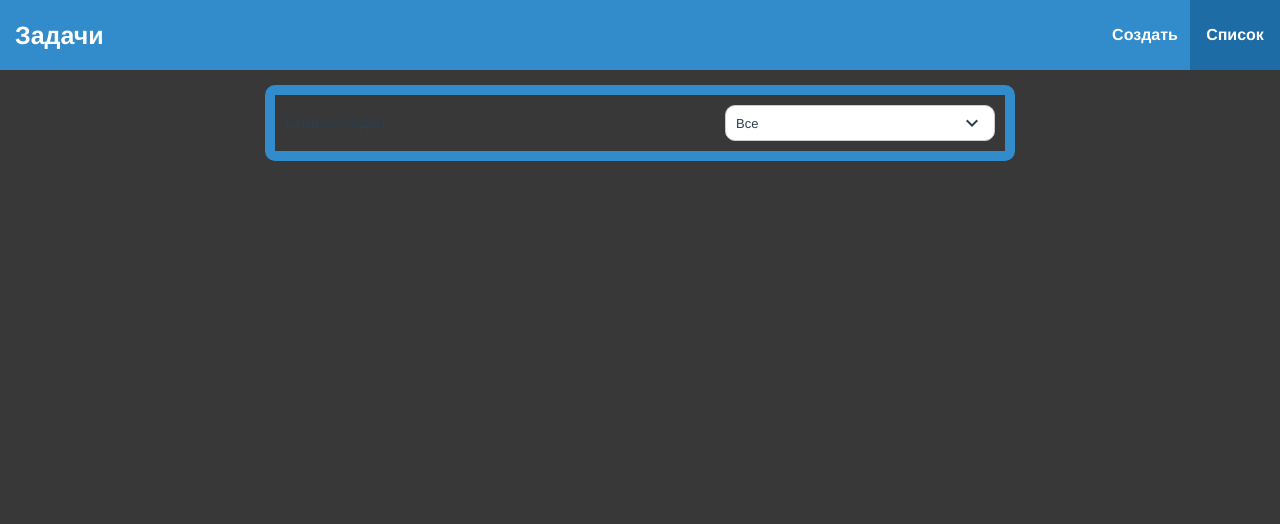
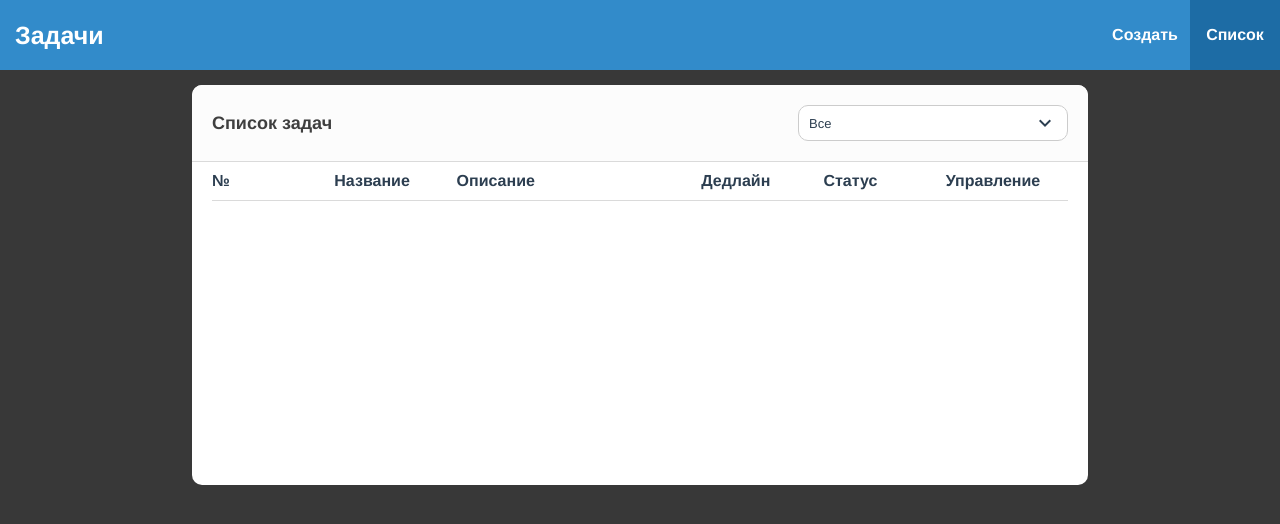
Before and after one commit to andris2233/deadline-todo, a Vue app: page /list in a window 1280 px wide. Shown: the top 524 px of the page. Built offline with nearby package versions, Linux system fonts and the light colour scheme.

Commit message:
little style changes of Select component, start styling List view and develop remove and complete task methods in store

```diff
--- a/src/components/Select.vue
+++ b/src/components/Select.vue
@@ -132,7 +132,7 @@ export default {
 
 .option {
   cursor: pointer;
-  padding: 7px 10px;
+  padding: 10px;
   border-bottom: 1px solid #dadada;
   transition: all ease 0.2s;
   box-sizing: border-box;
--- a/src/store/index.js
+++ b/src/store/index.js
@@ -8,21 +8,35 @@ export default new Vuex.Store({
     tasks: JSON.parse(localStorage.getItem('tasks') || '[]')
   },
   mutations: {
-    createTask(state, task){
+    CREATE_TASK(state, task) {
       state.tasks.push(task);
+      localStorage.setItem('tasks', JSON.stringify(state.tasks));
+    },
+    REMOVE_TASK(state, id) {
+      state.tasks = state.tasks.filter(task => task.id !== id);
+      localStorage.setItem('tasks', JSON.stringify(state.tasks));
+    },
+    COMPLETE_TASK(state, index) {
+      state.tasks[index].status = 'completed';
       localStorage.setItem('tasks', JSON.stringify(state.tasks));
     }
   },
   actions: {
-    createTask({commit}, task){
-      if(task.date < Date.now()){
+    createTask({ commit }, task) {
+      if (task.date < Date.now()) {
         task.status = 'expired';
       }
-      commit('createTask', task);
+      commit('CREATE_TASK', task);
+    },
+    removeTask({ commit }, id) {
+      commit('REMOVE_TASK', id)
+    },
+    completeTask({ commit }, index) {
+      commit('COMPLETE_TASK', index)
     }
   },
   getters: {
-    getAllTasks(state){
+    getAllTasks(state) {
       return state.tasks;
     }
   }
--- a/src/views/List.vue
+++ b/src/views/List.vue
@@ -4,7 +4,27 @@
       <div class="haeder__text">Список задач</div>
       <Select :options="options" v-model="filter" :selected="options[0]" />
     </div>
-    <div style="height: 30px" v-for="task in tasks" :key="task.id">{{task.title}}</div>
+    <div class="task-list__content">
+      <div class="task-row">
+        <div class="cell normal-cell cell-header">№</div>
+        <div class="cell normal-cell cell-header">Название</div>
+        <div class="cell big-cell cell-header">Описание</div>
+        <div class="cell normal-cell cell-header">Дедлайн</div>
+        <div class="cell normal-cell cell-header">Статус</div>
+        <div class="cell normal-cell cell-header">Управление</div>
+      </div>
+      <div class="task-row" v-for="(task, index) in tasks" :key="task.id">
+        <div class="cell normal-cell">{{index + 1}}</div>
+        <div class="cell normal-cell">{{task.title}}</div>
+        <div class="cell big-cell">{{task.description}}</div>
+        <div class="cell normal-cell">{{new Date(task.date).toDateString()}}</div>
+        <div class="cell normal-cell">{{task.status | statusFormat}}</div>
+        <div class="cell normal-cell">
+          <button @click="$store.dispatch('completeTask', index)">Завершить</button>
+          <button @click="$store.dispatch('removeTask', task.id)">Удалить</button>
+        </div>
+      </div>
+    </div>
   </div>
 </template>
 
@@ -48,6 +68,18 @@ export default {
       );
     },
   },
+  filters: {
+    statusFormat(task) {
+      switch (task) {
+        case "active":
+          return "Активная";
+        case "expired":
+          return "Просроченная";
+        case "completed":
+          return "Выполненная";
+      }
+    },
+  },
   components: { Select },
 };
 </script>
@@ -57,16 +89,58 @@ export default {
   display: flex;
   flex-direction: column;
   align-items: stretch;
-  width: 750px;
+  width: 70vw;
   border-radius: 10px;
   box-sizing: border-box;
-  border: 10px solid #328bca;
+  background: #fff;
+  overflow: hidden;
+  min-height: 50vh;
 }
 
 .task-list__header {
   display: flex;
   align-items: center;
   justify-content: space-between;
-  padding: 10px;
+  padding: 20px;
+  background: #fcfcfc;
+  border-bottom: 1px solid #dadada;
+}
+
+.haeder__text {
+  font-size: 18px;
+  font-weight: 600;
+  color: #3f3f3f;
+}
+
+.task-list__content {
+  display: flex;
+  flex-direction: column;
+  align-items: stretch;
+  padding: 0 20px;
+  flex: 1;
+}
+
+.task-row {
+  display: flex;
+  align-items: center;
+  /* justify-content: space-between; */
+  padding: 10px 0;
+  border-bottom: 1px solid #dadada;
+}
+
+.cell {
+  text-align: left;
+}
+
+.cell-header {
+  font-weight: 600;
+}
+
+.normal-cell {
+  flex: 1;
+}
+
+.big-cell {
+  flex: 2;
 }
 </style>
```
